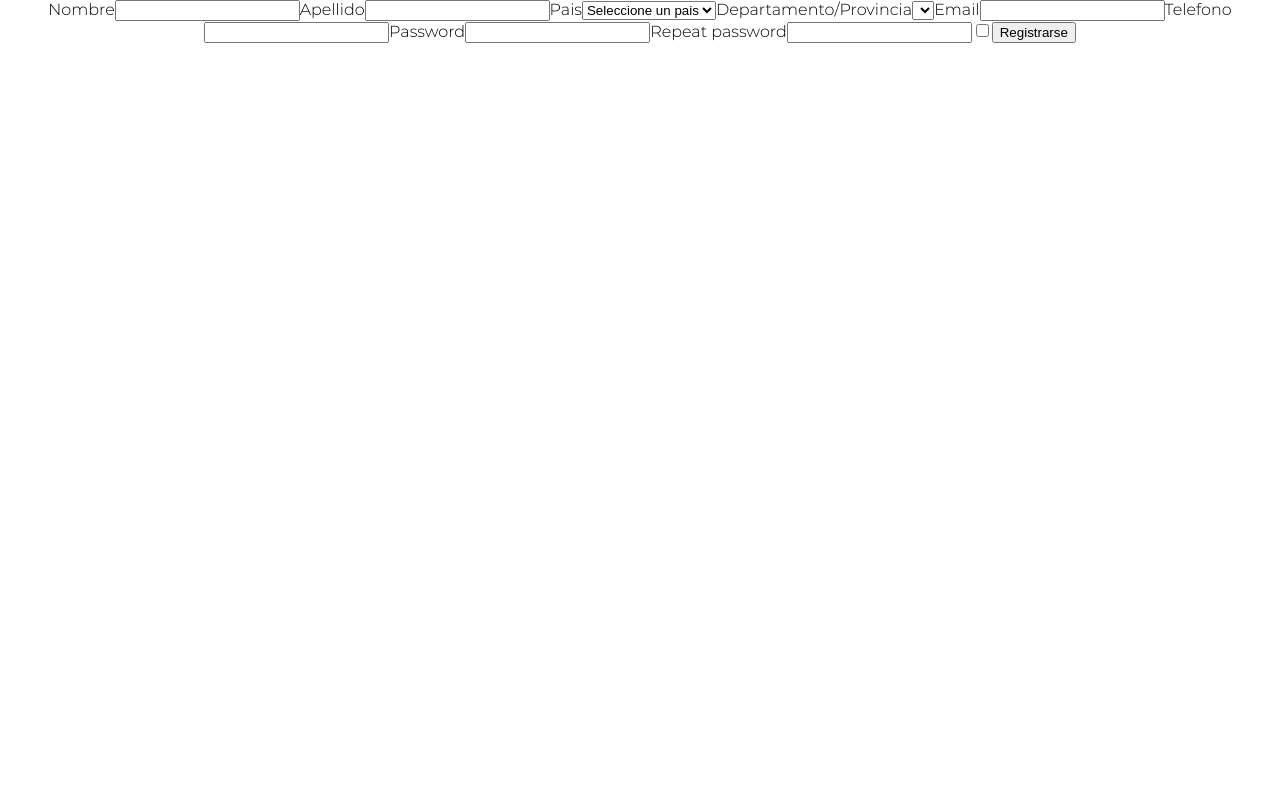
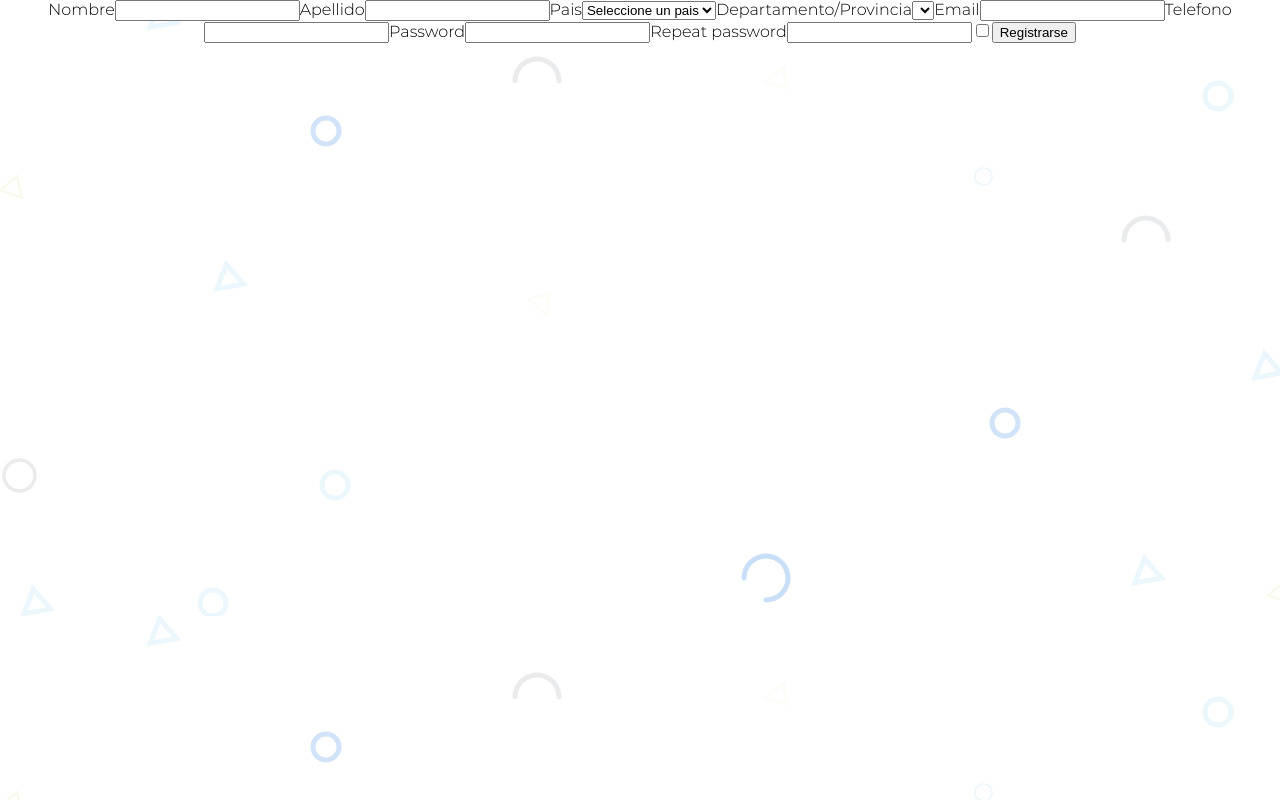
Before and after one commit to Eduardo4199/wolox-challenge, a React (Create React App) app: page /Register in a window 1280 px wide. Built offline with nearby package versions, Linux system fonts and the light colour scheme.

Commit message:
Se agrega fondo al login

```diff
--- a/src/assets/css/login.css
+++ b/src/assets/css/login.css
@@ -5,6 +5,7 @@
         padding: 0;
         font-family: 'Montserrat';
         background: white;
+        background-image: url('../Backgrounds/Bg_Header.png');
     }
 
     .loginForm{
```
